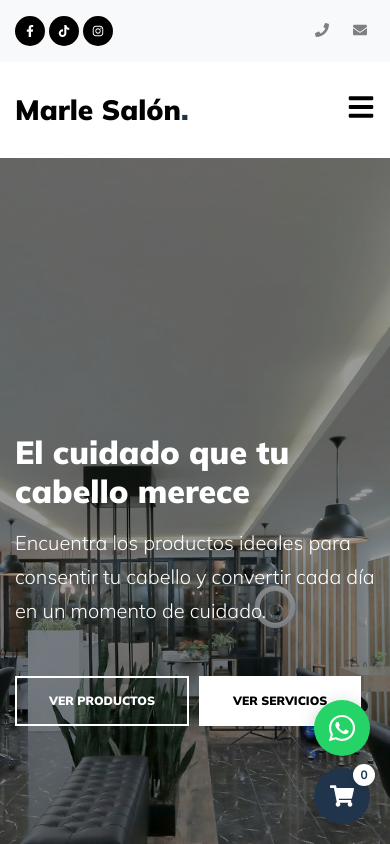
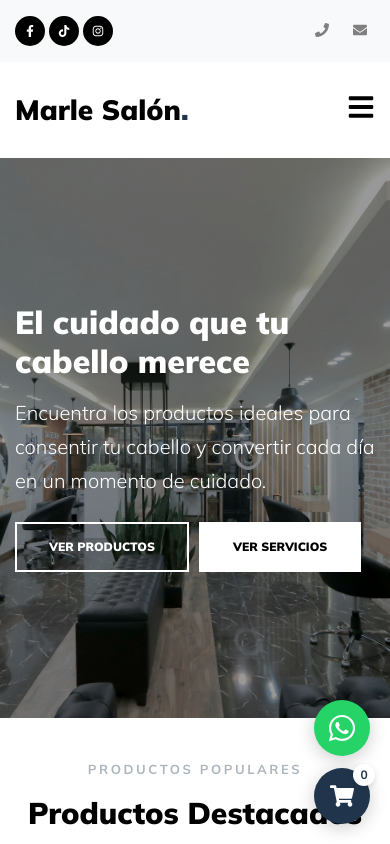
Before and after one commit to luisleon7677/Web_Marle_Salon, a React (Vite) app in the folder client/: page / in a window 390 px wide. Shown: the top 844 px of the page. Built offline with nearby package versions, Linux system fonts and the light colour scheme.

Commit message:
ajuste de vista

```diff
--- a/client/src/components/Hero.jsx
+++ b/client/src/components/Hero.jsx
@@ -3,7 +3,7 @@ import { Link } from 'react-router-dom'
 export default function Hero() {
   return (
     <section
-      className="site-blocks-cover overlay"
+      className="site-blocks-cover home-hero overlay"
       style={{ backgroundImage: 'url(/images/hero_2.jpg)' }}
     >
       <div className="container">
--- a/client/src/index.css
+++ b/client/src/index.css
@@ -558,6 +558,18 @@ textarea.form-control {
   padding: 14px 32px;
 }
 
+@media (max-width: 767.98px) {
+  .home-hero {
+    height: auto;
+    min-height: clamp(460px, 68svh, 560px);
+    padding: 3rem 0;
+  }
+
+  .home-hero .hero-content .mb-5 {
+    margin-bottom: 1.5rem !important;
+  }
+}
+
 /* Products grid */
 .products-intro {
   text-align: center;
```
